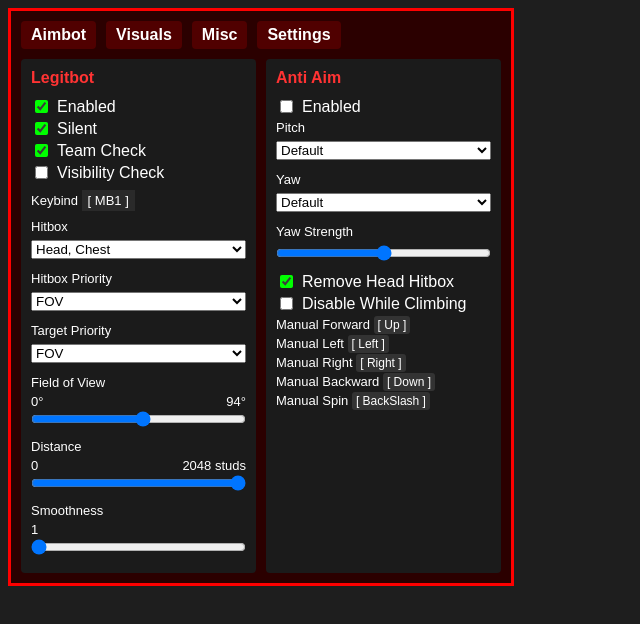
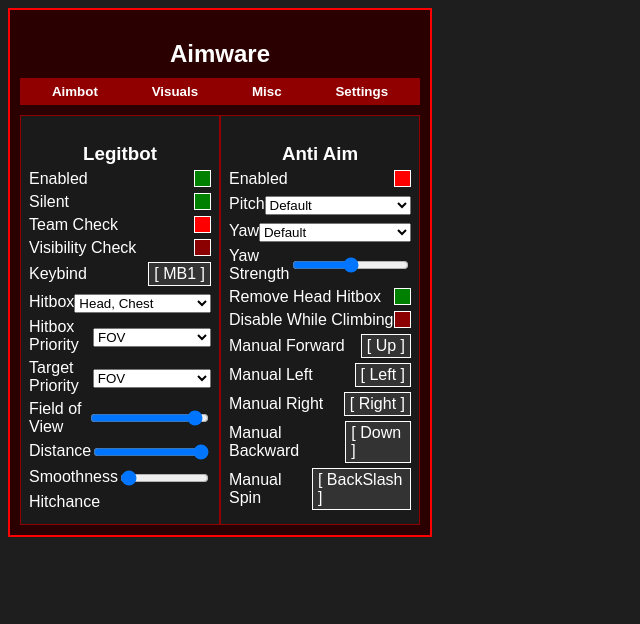
Before and after one commit to printhelloworldasdas/Xd, a plain HTML site: page index.html in a window 1280 px wide. Shown: the whole page, without its empty margins (0-640 px from the left). Drawn offline with Linux system fonts and the light colour scheme.

Commit message:
Update index.html

```diff
--- a/index.html
+++ b/index.html
@@ -2,173 +2,136 @@
 <html lang="en">
 <head>
 <meta charset="UTF-8">
+<meta name="viewport" content="width=device-width, initial-scale=1.0">
 <title>Aimware Menu</title>
 <style>
     body {
         background: #1e1e1e;
         font-family: Arial, sans-serif;
+    }
+    .menu {
+        width: 400px;
+        background: #2b0000;
         color: white;
-    }
-
-    .menu {
-      width: 480px;
-      background: #2b0000;
-      border: 3px solid red;
+        border: 2px solid red;
         padding: 10px;
     }
-
+    .menu h2 {
+        text-align: center;
+        margin-bottom: 10px;
+    }
     .tabs {
         display: flex;
-      gap: 10px;
+        justify-content: space-around;
+        background: #900000;
+        padding: 5px;
         margin-bottom: 10px;
     }
-
-    .tab {
-      background: #500000;
-      padding: 5px 10px;
-      border-radius: 4px;
+    .tabs button {
+        background: none;
+        border: none;
+        color: white;
         cursor: pointer;
         font-weight: bold;
     }
-
     .section {
         display: flex;
-      gap: 10px;
+        justify-content: space-between;
     }
-
     .column {
-      flex: 1;
-      background: #1b1b1b;
-      padding: 10px;
-      border-radius: 4px;
+        width: 48%;
+        background: #1a1a1a;
+        padding: 8px;
+        border: 1px solid #900000;
     }
-
-    .section-title {
-      font-size: 16px;
-      font-weight: bold;
-      color: #ff3333;
-      margin-bottom: 10px;
+    .column h3 {
+        text-align: center;
+        margin-bottom: 5px;
     }
-
-    label {
-      display: block;
-      margin: 4px 0;
-      font-size: 13px;
-    }
-
-    select, input[type="range"] {
-      width: 100%;
-      margin: 2px 0 8px 0;
-    }
-
-    .keybind {
-      background: #2a2a2a;
-      padding: 3px 6px;
-      display: inline-block;
-      margin: 4px 0;
-    }
-
-    .toggle {
-      display: flex;
-      align-items: center;
-      gap: 6px;
-      margin: 3px 0;
-    }
-
-    .toggle input {
-      accent-color: lime;
-    }
-
-    .hotkey {
-      background: #333;
-      padding: 2px 4px;
-      border-radius: 3px;
-      font-size: 12px;
-    }
-
-    .slider-label {
+    .option {
+        margin: 5px 0;
         display: flex;
         justify-content: space-between;
-      font-size: 13px;
+        align-items: center;
+    }
+    .checkbox {
+        width: 15px;
+        height: 15px;
+        border: 1px solid white;
+    }
+    select, input[type=range] {
+        width: 100%;
+        margin-top: 3px;
+    }
+    .keybind {
+        background: #333;
+        padding: 2px 5px;
+        border: 1px solid white;
     }
 </style>
 </head>
 <body>
+
 <div class="menu">
+    <h2>Aimware</h2>
     <div class="tabs">
-      <div class="tab">Aimbot</div>
-      <div class="tab">Visuals</div>
-      <div class="tab">Misc</div>
-      <div class="tab">Settings</div>
+        <button>Aimbot</button>
+        <button>Visuals</button>
+        <button>Misc</button>
+        <button>Settings</button>
     </div>
-
     <div class="section">
         <div class="column">
-        <div class="section-title">Legitbot</div>
-        <div class="toggle"><input type="checkbox" checked> Enabled</div>
-        <div class="toggle"><input type="checkbox" checked> Silent</div>
-        <div class="toggle"><input type="checkbox" checked> Team Check</div>
-        <div class="toggle"><input type="checkbox"> Visibility Check</div>
-
-        <label>Keybind <span class="keybind">[ MB1 ]</span></label>
-
-        <label>Hitbox</label>
+            <h3>Legitbot</h3>
+            <div class="option">Enabled <div class="checkbox" style="background: green;"></div></div>
+            <div class="option">Silent <div class="checkbox" style="background: green;"></div></div>
+            <div class="option">Team Check <div class="checkbox" style="background: red;"></div></div>
+            <div class="option">Visibility Check <div class="checkbox" style="background: darkred;"></div></div>
+            <div class="option">Keybind <span class="keybind">[ MB1 ]</span></div>
+            <div class="option">Hitbox
                 <select>
                     <option>Head, Chest</option>
                 </select>
-
-        <label>Hitbox Priority</label>
+            </div>
+            <div class="option">Hitbox Priority
                 <select>
                     <option>FOV</option>
                 </select>
-
-        <label>Target Priority</label>
+            </div>
+            <div class="option">Target Priority
                 <select>
                     <option>FOV</option>
                 </select>
-
-        <label>Field of View</label>
-        <div class="slider-label">
-          <span>0°</span><span>94°</span>
             </div>
-        <input type="range" min="0" max="180" value="94">
-
-        <label>Distance</label>
-        <div class="slider-label">
-          <span>0</span><span>2048 studs</span>
+            <div class="option">Field of View <input type="range" value="94"></div>
+            <div class="option">Distance <input type="range" value="2048"></div>
+            <div class="option">Smoothness <input type="range" value="1"></div>
+            <div class="option">Hitchance</div>
         </div>
-        <input type="range" min="0" max="2048" value="2048">
-
-        <label>Smoothness</label>
-        <div class="slider-label">
-          <span>1</span>
+        <div class="column">
+            <h3>Anti Aim</h3>
+            <div class="option">Enabled <div class="checkbox" style="background: red;"></div></div>
+            <div class="option">Pitch
+                <select>
+                    <option>Default</option>
+                </select>
             </div>
-        <input type="range" min="1" max="10" value="1">
+            <div class="option">Yaw
+                <select>
+                    <option>Default</option>
+                </select>
             </div>
-
-      <div class="column">
-        <div class="section-title">Anti Aim</div>
-        <div class="toggle"><input type="checkbox"> Enabled</div>
-
-        <label>Pitch</label>
-        <select><option>Default</option></select>
-
-        <label>Yaw</label>
-        <select><option>Default</option></select>
-
-        <label>Yaw Strength</label>
-        <input type="range" min="0" max="100" value="50">
-
-        <div class="toggle"><input type="checkbox" checked> Remove Head Hitbox</div>
-        <div class="toggle"><input type="checkbox"> Disable While Climbing</div>
-
-        <label>Manual Forward <span class="hotkey">[ Up ]</span></label>
-        <label>Manual Left <span class="hotkey">[ Left ]</span></label>
-        <label>Manual Right <span class="hotkey">[ Right ]</span></label>
-        <label>Manual Backward <span class="hotkey">[ Down ]</span></label>
-        <label>Manual Spin <span class="hotkey">[ BackSlash ]</span></label>
+            <div class="option">Yaw Strength <input type="range" value="50"></div>
+            <div class="option">Remove Head Hitbox <div class="checkbox" style="background: green;"></div></div>
+            <div class="option">Disable While Climbing <div class="checkbox" style="background: darkred;"></div></div>
+            <div class="option">Manual Forward <span class="keybind">[ Up ]</span></div>
+            <div class="option">Manual Left <span class="keybind">[ Left ]</span></div>
+            <div class="option">Manual Right <span class="keybind">[ Right ]</span></div>
+            <div class="option">Manual Backward <span class="keybind">[ Down ]</span></div>
+            <div class="option">Manual Spin <span class="keybind">[ BackSlash ]</span></div>
         </div>
     </div>
 </div>
+
 </body>
 </html>
```
Lines whose indentation alone changed are shown as unchanged.
